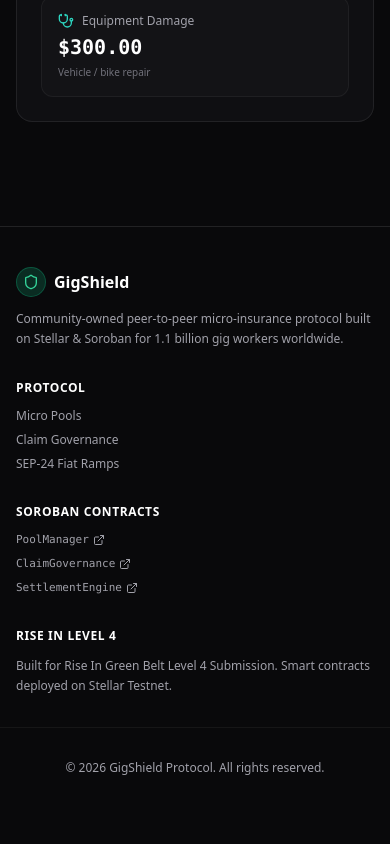
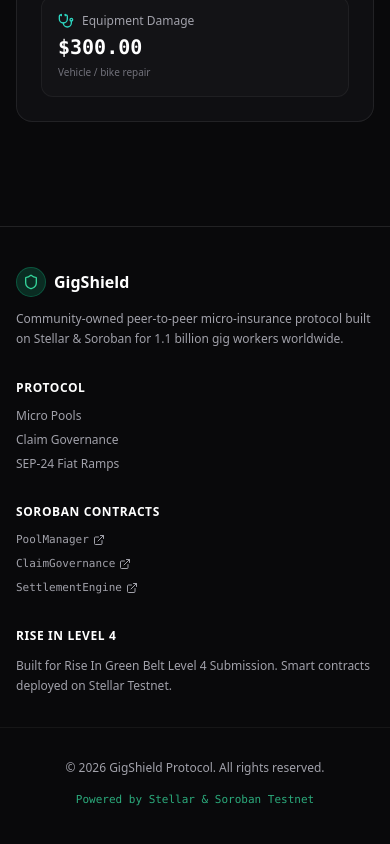
Before and after one commit to sohasabnam786/GigShield, a Next.js app: page / in a window 390 px wide. Shown: the part 1745-2589 px from the top of the page. Before the commit the page ends 2561 px from the top, so only its background shows below. Built offline with nearby package versions, Linux system fonts and the light colour scheme; what @stellar/stellar-sdk would draw is missing.

Commit message:
style(footer): update footer copyright year and responsive padding alignment

```diff
--- a/components/layout/Footer.tsx
+++ b/components/layout/Footer.tsx
@@ -74,6 +74,7 @@
 
       <div className="max-w-7xl mx-auto px-4 sm:px-6 lg:px-8 pt-8 mt-8 border-t border-white/5 flex flex-col sm:flex-row items-center justify-between gap-4">
         <p>© 2026 GigShield Protocol. All rights reserved.</p>
+        <span className="text-[11px] font-mono text-emerald-400/80">Powered by Stellar & Soroban Testnet</span>
       </div>
     </footer>
   );
```
